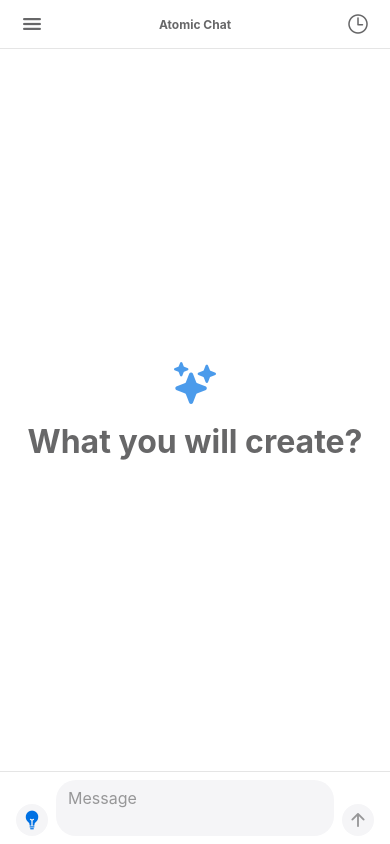
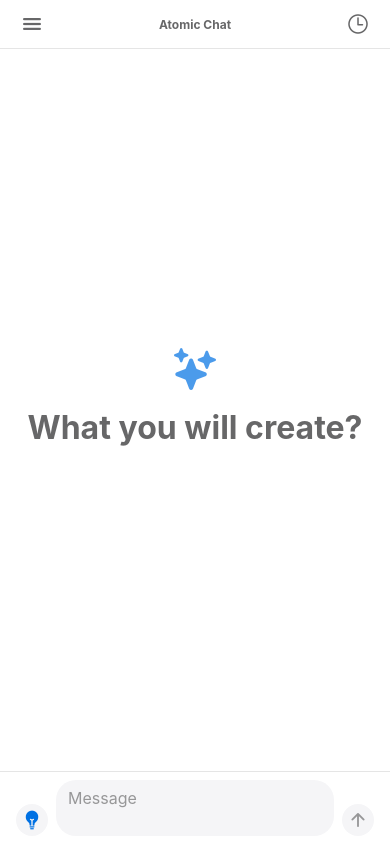
Before and after one commit to gui-zaf/atomic-ai, a React Native app: screen / in a window 390 px wide. Built offline with nearby package versions, Linux system fonts and the light colour scheme.

Commit message:
Fix height

```diff
--- a/components/WelcomeCreator.tsx
+++ b/components/WelcomeCreator.tsx
@@ -47,6 +47,7 @@
     justifyContent: 'center',
     alignItems: 'center',
     opacity: 0.7,
+    paddingBottom: 28,
   },
   content: {
     alignItems: 'center',
```
